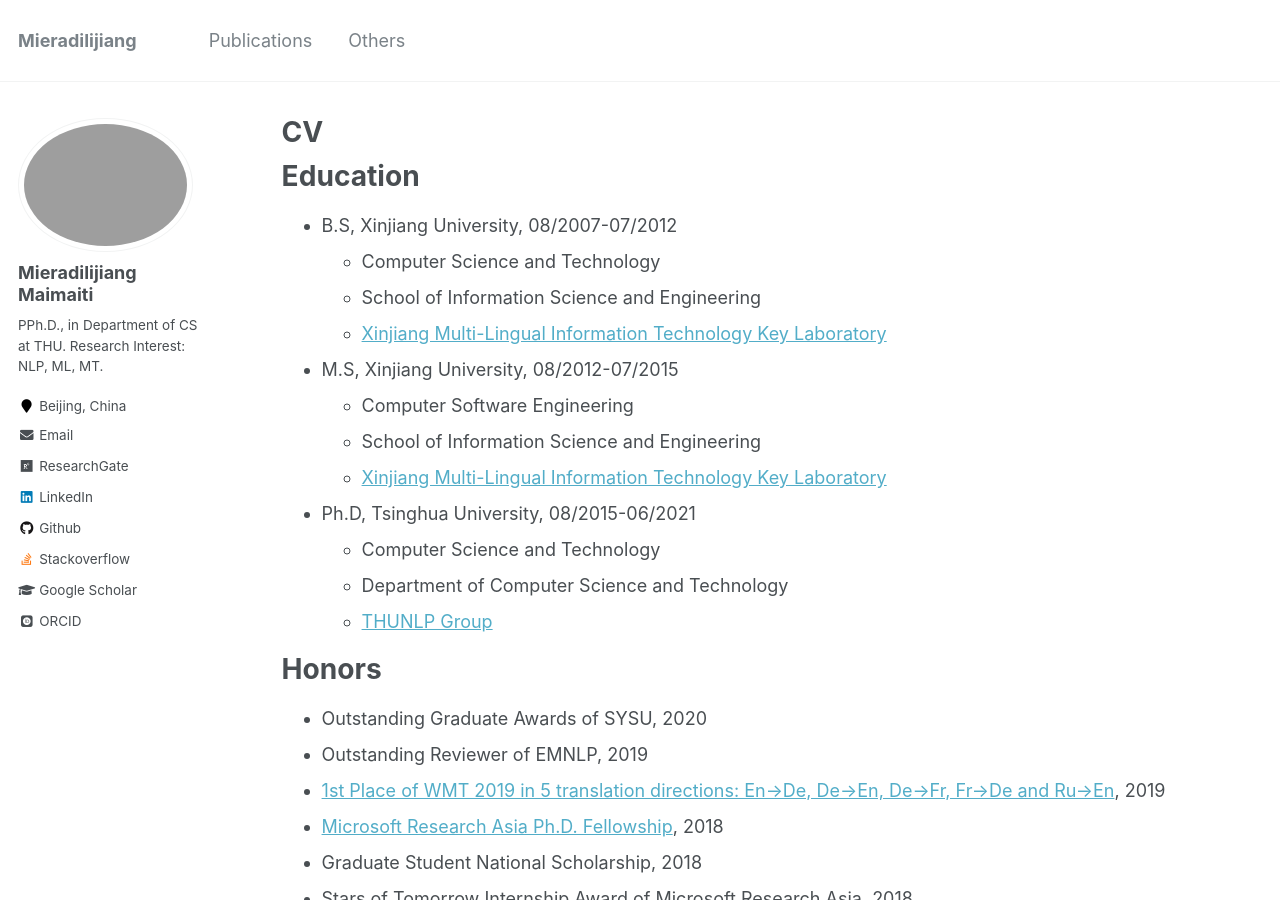
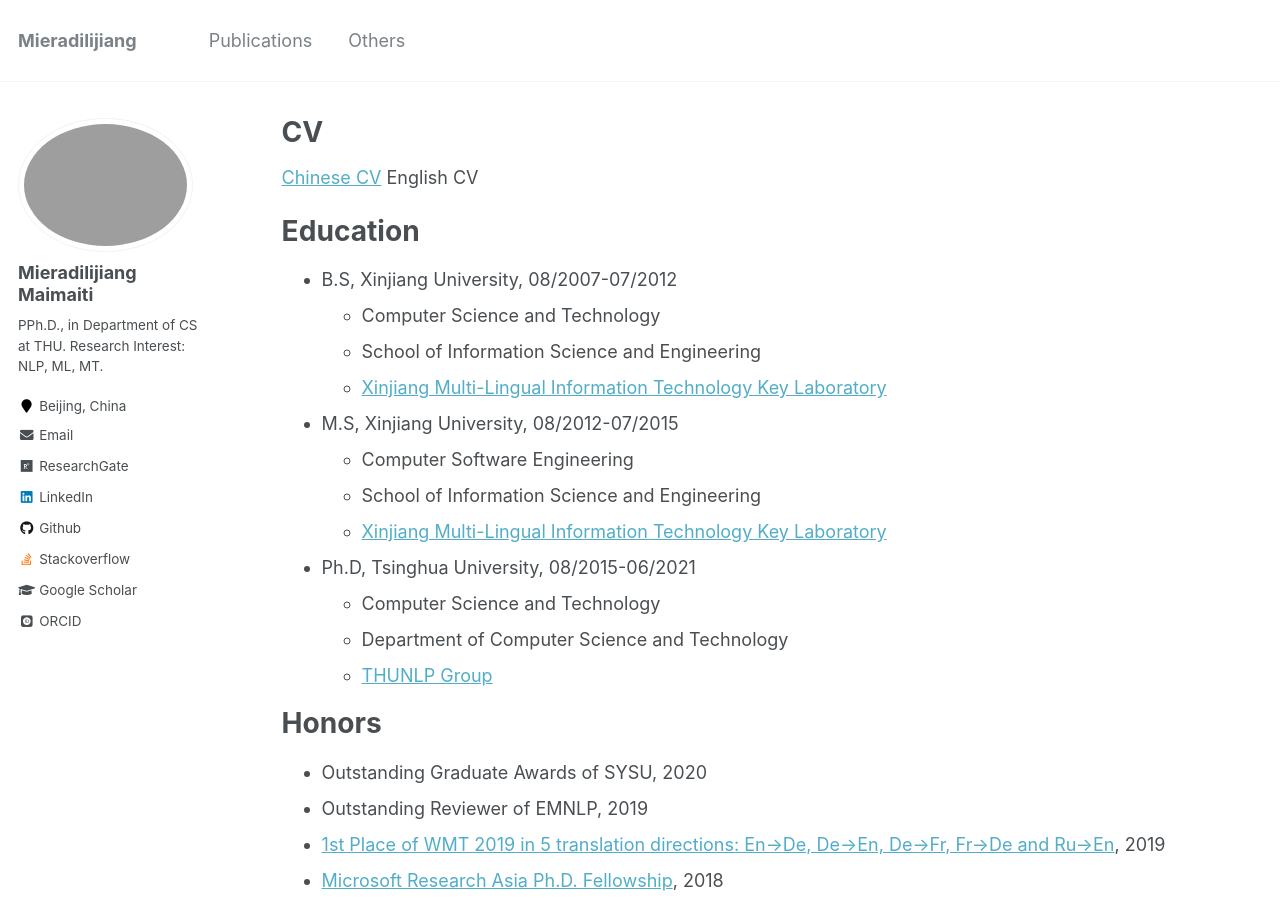
Before and after one commit to miradel51/miradel51.github.io, a Jekyll site: the page built from _pages/cv.md, in a window 1280 px wide and 900 px high. Built offline with Jekyll 4.4.1, drawn with Linux system fonts in a browser that asks for light colours; some web fonts are replaced.

Commit message:
revised my cv

```diff
--- a/_pages/cv.md
+++ b/_pages/cv.md
@@ -8,6 +8,9 @@ redirect_from:
 ---
 
 {% include base_path %}
+
+[Chinese CV](https://apeterswu.github.io/files/me_cv_ch.pdf)
+English CV
 
 Education
 ======
```
